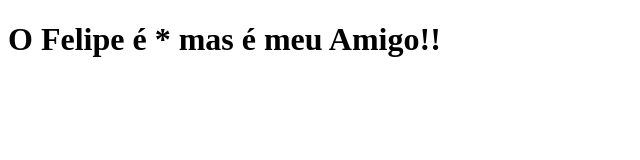
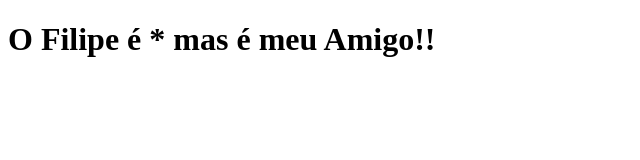
Before and after one commit to FilipeRoque12/01_Filipe_git, a plain HTML site: page default.html in a window 1280 px wide. Shown: the whole page, without its empty margins (0-640 px from the left). Drawn offline with Linux system fonts and the light colour scheme.

Commit message:
Alterado nome que estava incorreto em default.html

```diff
--- a/default.html
+++ b/default.html
@@ -7,6 +7,6 @@
     <title>Default HTML</title>
 </head>
 <body>
-    <h1>O Felipe é * mas é meu Amigo!!</h1>
+    <h1>O Filipe é * mas é meu Amigo!!</h1>
 </body>
 </html>
```
